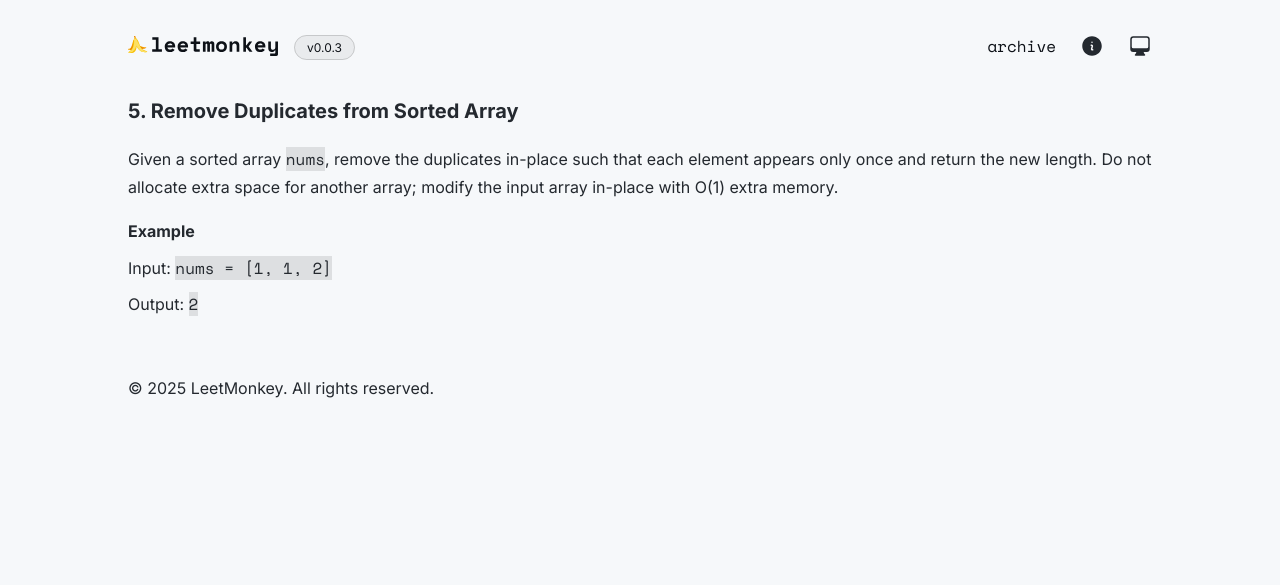
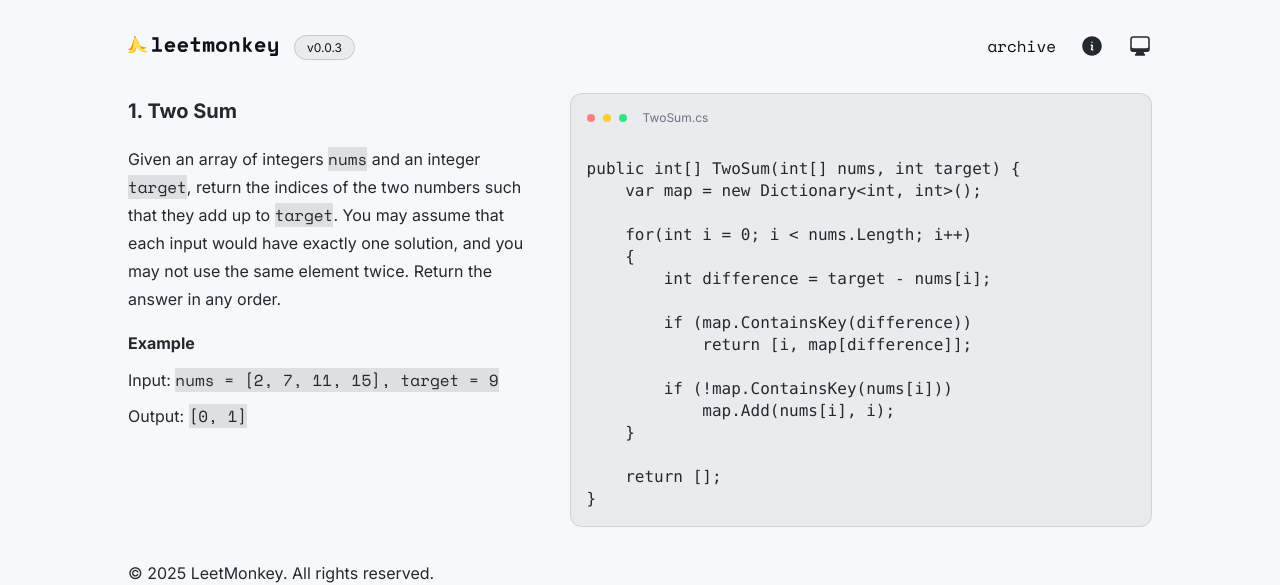
Before and after one commit to brandonleetran/LeetMonkey, a React (Vite) app: page / in a window 1280 px wide. Shown: the top 585 px of the page. Built offline with nearby package versions, Linux system fonts and the light colour scheme.

Commit message:
feat: code editor prototype

```diff
--- a/public/problems.json
+++ b/public/problems.json
@@ -15,7 +15,8 @@
       "arrays",
       "hashing"
     ],
-    "date": "2025-05-26"
+    "date": "2025-05-26",
+    "solution": "public int[] TwoSum(int[] nums, int target) {\n    var map = new Dictionary<int, int>();\n\n    for(int i = 0; i < nums.Length; i++)\n    {\n        int difference = target - nums[i];\n\n        if (map.ContainsKey(difference))\n            return [i, map[difference]];\n\n        if (!map.ContainsKey(nums[i]))\n            map.Add(nums[i], i);\n    }\n\n    return [];\n}"
   },
   {
     "id": 2,
--- a/src/pages/Archive.tsx
+++ b/src/pages/Archive.tsx
@@ -29,36 +29,9 @@ export default function Archives() {
     Date.UTC(now.getUTCFullYear(), now.getUTCMonth(), now.getUTCDate())
   );
   const todayStr = utcDate.toISOString().split("T")[0];
-  let problemOfTheDay =
-    problems.find((problem: Problem) => problem.date === todayStr) || null;
-
-  if (!problemOfTheDay) {
-    setProblemOfTheDayFallback();
-  }
-
-  function setProblemOfTheDayFallback() {
-    // Start date is May 1st, 2025 00:00:00 UTC
-    if (problems.length) {
-      const utcDate = Date.UTC(2025, 4, 1, 0, 0, 0, 0);
-
-      // Get the current date in UTC
-      const date = new Date();
-      const utcToday = Date.UTC(
-        date.getUTCFullYear(),
-        date.getUTCMonth(),
-        date.getUTCDate()
-      );
-
-      // Calculate the difference in days
-      const MS_PER_DAY = 24 * 60 * 60 * 1000;
-      const differenceInDays = (utcToday - utcDate) / MS_PER_DAY;
-
-      // Get the index of the problem of the day
-      const index = Math.floor(differenceInDays) % problems.length;
-
-      problemOfTheDay = problems[index];
-    }
-  }
+  const problemOfTheDay =
+    problems.find((problem: Problem) => problem.date === todayStr) ||
+    problems[0];
 
   let completedProblems: Problem[] = [];
   const stored = localStorage.getItem("completedProblems");
--- a/src/pages/Home.tsx
+++ b/src/pages/Home.tsx
@@ -7,8 +7,7 @@ function Home() {
     const cached = localStorage.getItem("problems");
     try {
       return cached ? JSON.parse(cached) : [];
-    }
-    catch (error) {
+    } catch (error) {
       console.error("Error parsing cached problems:", error);
       return [];
     }
@@ -31,37 +30,13 @@ function Home() {
   }, []);
 
   const now = new Date();
-  const utcDate = new Date(Date.UTC(now.getUTCFullYear(), now.getUTCMonth(), now.getUTCDate()));
+  const utcDate = new Date(
+    Date.UTC(now.getUTCFullYear(), now.getUTCMonth(), now.getUTCDate())
+  );
   const todayStr = utcDate.toISOString().split("T")[0];
-  let problemOfTheDay = problems.find((problem : Problem) => problem.date === todayStr) || null;
-
-  if (!problemOfTheDay) {
-    setProblemOfTheDayFallback();
-  }
-
-  function setProblemOfTheDayFallback() {
-  // Start date is May 1st, 2025 00:00:00 UTC
-    if (problems.length) {
-      const utcDate = Date.UTC(2025, 4, 1, 0, 0, 0, 0);
-
-      // Get the current date in UTC
-      const date = new Date();
-      const utcToday = Date.UTC(
-        date.getUTCFullYear(),
-        date.getUTCMonth(),
-        date.getUTCDate()
-      );
-
-      // Calculate the difference in days
-      const MS_PER_DAY = 24 * 60 * 60 * 1000;
-      const differenceInDays = (utcToday - utcDate) / MS_PER_DAY;
-
-      // Get the index of the problem of the day
-      const index = Math.floor(differenceInDays) % problems.length;
-
-      problemOfTheDay = problems[index];
-    }
-  }
+  let problemOfTheDay =
+    problems.find((problem: Problem) => problem.date === todayStr) ||
+    problems[0];
 
   if (!problemOfTheDay) {
     return (
@@ -87,6 +62,8 @@ function Home() {
 
   return (
     <>
+      <div className="flex flex-col gap-8 md:gap:4 md:flex-row">
+        <div className="md:max-w-[40%]">
           <h1 className="mb-4">
             <a
               href={problemOfTheDay.link}
@@ -101,9 +78,46 @@ function Home() {
           <p className="mb-2">
             Input: <code>{problemOfTheDay.examples.input}</code>
           </p>
-      <p className="mb-6">
+          <p>
             Output: <code>{problemOfTheDay.examples.output}</code>
           </p>
+        </div>
+        <div className="md:w-full rounded-xl border border-white/10 light:border-black/10 bg-white/5 light:bg-black/5 backdrop-blur-sm p-4 overflow-auto">
+          <div className="flex items-center gap-2 text-xs mb-8 text-gray-400">
+            <span className="w-2 h-2 bg-red-400/80 rounded-full"></span>
+            <span className="w-2 h-2 bg-yellow-400/80 rounded-full"></span>
+            <span className="w-2 h-2 bg-green-400/80 rounded-full"></span>
+            <span className="ml-2 text-gray-500">
+              {problemOfTheDay.title.split(" ")}.cs
+            </span>
+          </div>
+          <div className="font-mono text-sm leading-snug whitespace-pre tabular-nums text-sm md:text-base">
+            {problemOfTheDay.solution
+              .split("\n")
+              .map((line: string, lineIndex: number) => {
+                return (
+                  <div
+                    key={lineIndex}
+                    id={`line ${lineIndex}`}
+                    className="flex"
+                  >
+                    {line.length === 0 ? (
+                      <span>&nbsp;</span>
+                    ) : (
+                      line
+                        .split("")
+                        .map((char, charIndex) => (
+                          <span key={charIndex}>
+                            {char === " " ? "\u00A0" : char}
+                          </span>
+                        ))
+                    )}
+                  </div>
+                );
+              })}
+          </div>
+        </div>
+      </div>
     </>
   );
 }
```
Lines whose indentation alone changed are shown as unchanged.
